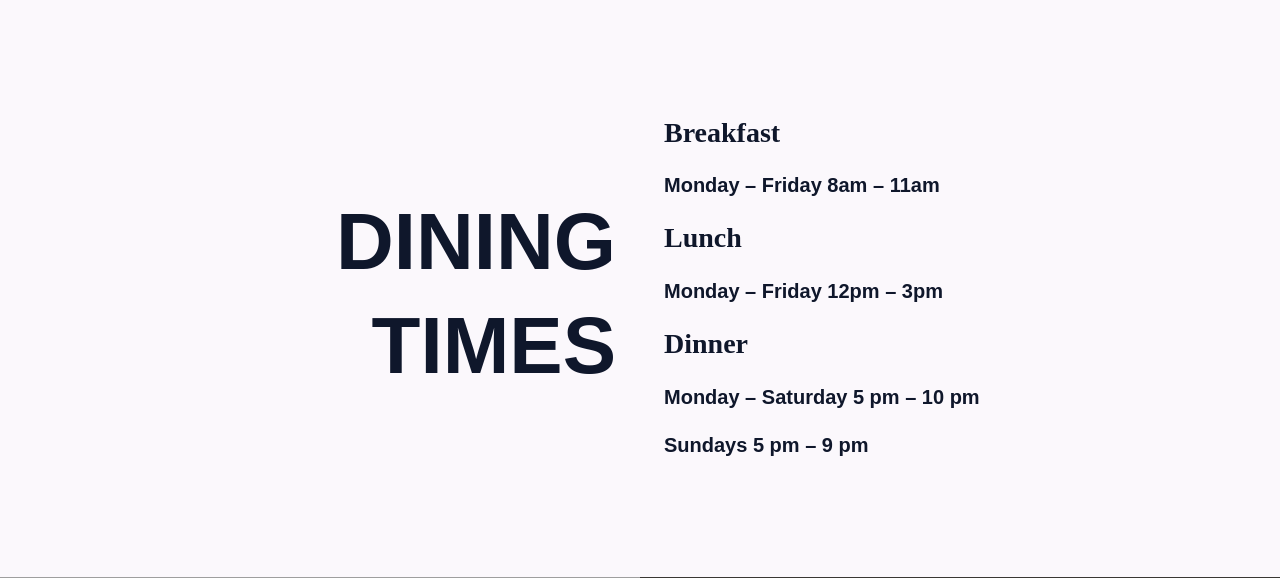
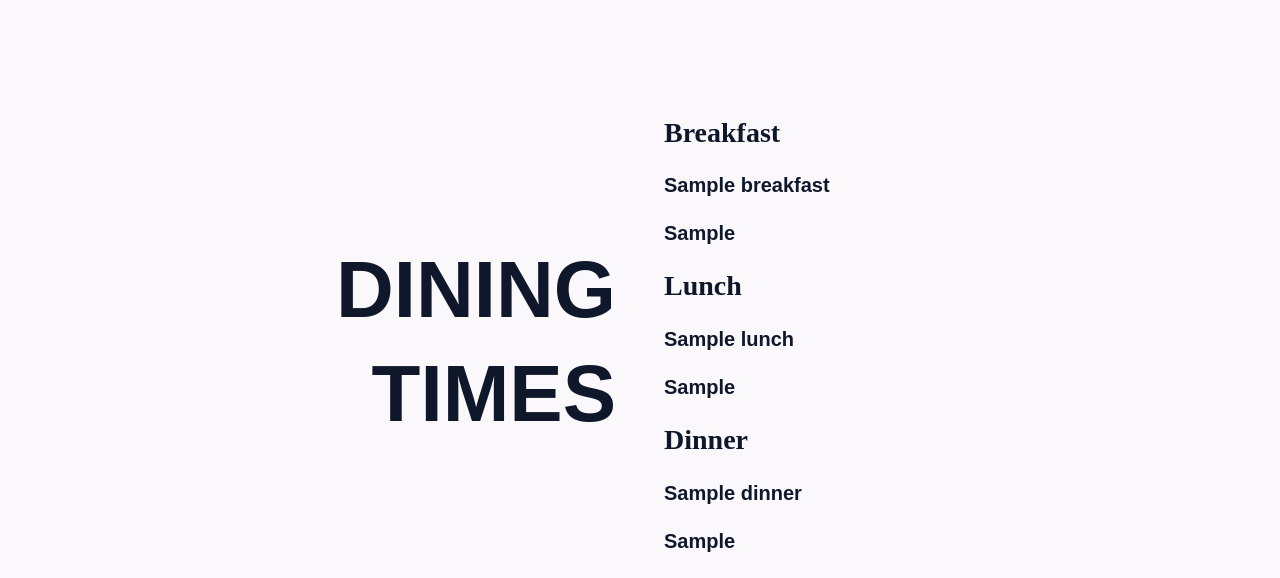
Before and after one commit to adrian-cucuet/Foody-P4-CI, a Django app: template templates/reservation.html in a window 1280 px wide. Shown: the part 401-979 px from the top of the page. Run offline with Django 3.2, Linux system fonts and the light colour scheme; tables that the repository leaves empty hold one stand-in row (Sample ...); the template is opened without the code that fills it: values named after a table or form of the project are taken from there, most other values are stand-ins (such as "Sample title", 1, 10 or a date in 2020); some libraries are stand-ins or nearby versions; grey boxes are pictures that could not be loaded.

Commit message:
Add models and view for dining times on reservation template

```diff
--- a/foody/admin.py
+++ b/foody/admin.py
@@ -1,6 +1,6 @@
 from django.contrib import admin
 from .models import Meals, Category, Reservation, AboutUs, TeamMembers
-from .models import ServiceCards, HeroContainer, Testimonials
+from .models import ServiceCards, HeroContainer, Testimonials, DiningTimes
 from django_summernote.admin import SummernoteModelAdmin
 
 
@@ -24,3 +24,4 @@ admin.site.register(TeamMembers)
 admin.site.register(ServiceCards, ServiceCardsAdmin)
 admin.site.register(HeroContainer, HeroContainerAdmin)
 admin.site.register(Testimonials)
+admin.site.register(DiningTimes)
--- a/foody/models.py
+++ b/foody/models.py
@@ -78,6 +78,25 @@ class Reservation(models.Model):
     def __str__(self):
         return self.name
 
+
+# Dining Times
+
+
+class DiningTimes(models.Model):
+    name = models.CharField(max_length=30)
+    breakfast = models.TextField()
+    breakfast_weekend = models.TextField(null=True, blank=True)
+    lunch = models.TextField()
+    lunch_weekend = models.TextField(null=True, blank=True)
+    dinner = models.TextField()
+    dinner_weekend = models.TextField(null=True, blank=True)
+
+    class Meta:
+        verbose_name = 'Dining Times'
+        verbose_name_plural = 'Dining Times'
+
+    def __str__(self):
+        return self.name
 
 # About Us
 
--- a/templates/reservation.html
+++ b/templates/reservation.html
@@ -30,12 +30,14 @@
             </div>
             <div class="col-lg-6 times-text-secondary">
                 <h3 class="mb-4 ff-secondary">Breakfast</h3>
-                <h5 class="mb-4">Monday – Friday 8am – 11am</h5>
+                <h5 class="mb-4">{{timings.breakfast}}</h5>
+                <h5 class="mb-4">{{timings.breakfast_weekend}}</h5>
                 <h3 class="mb-4 ff-secondary">Lunch</h3>
-                <h5 class="mb-4">Monday – Friday 12pm – 3pm</h5>
+                <h5 class="mb-4">{{timings.lunch}}</h5>
+                <h5 class="mb-4">{{timings.lunch_weekend}}</h5>
                 <h3 class="mb-4 ff-secondary">Dinner</h3>
-                <h5 class="mb-4">Monday – Saturday 5 pm – 10 pm</h5>
-                <h5 class="mb-4">Sundays 5 pm – 9 pm</h5>
+                <h5 class="mb-4">{{timings.dinner}}</h5>
+                <h5 class="mb-4">{{timings.dinner_weekend}}</h5>
             </div>
         </div>
     </div>
```
Also changed, not shown: foody/views.py (+6 -2 lines), foody/migrations/0013_diningtimes.py (added), foody/migrations/0014_auto_20230422_0900.py (added).
